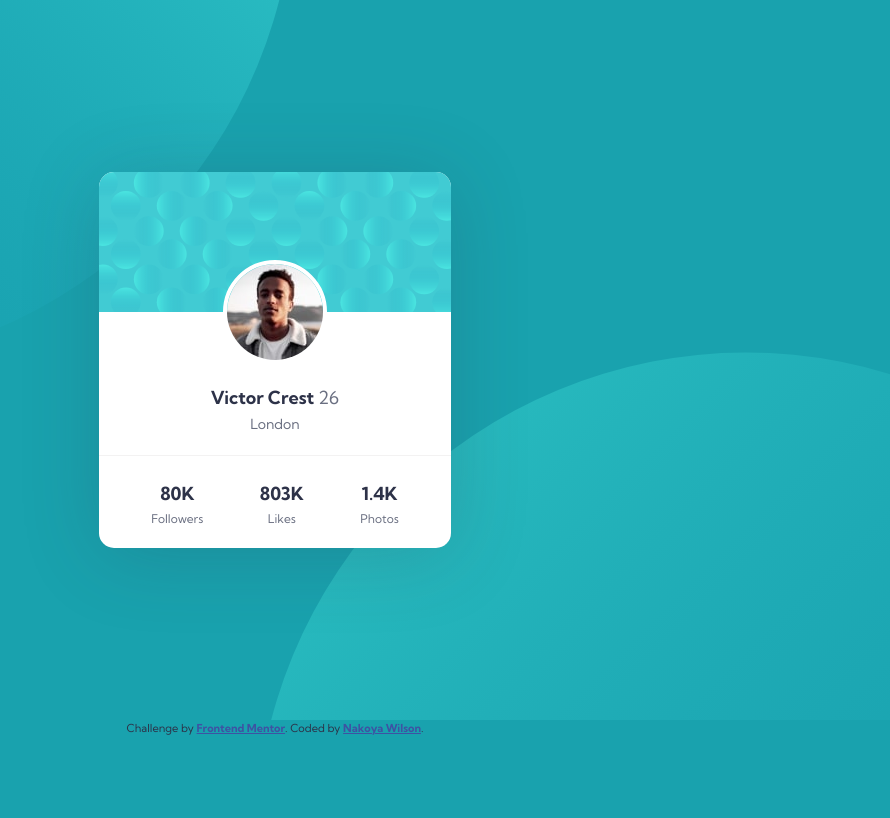
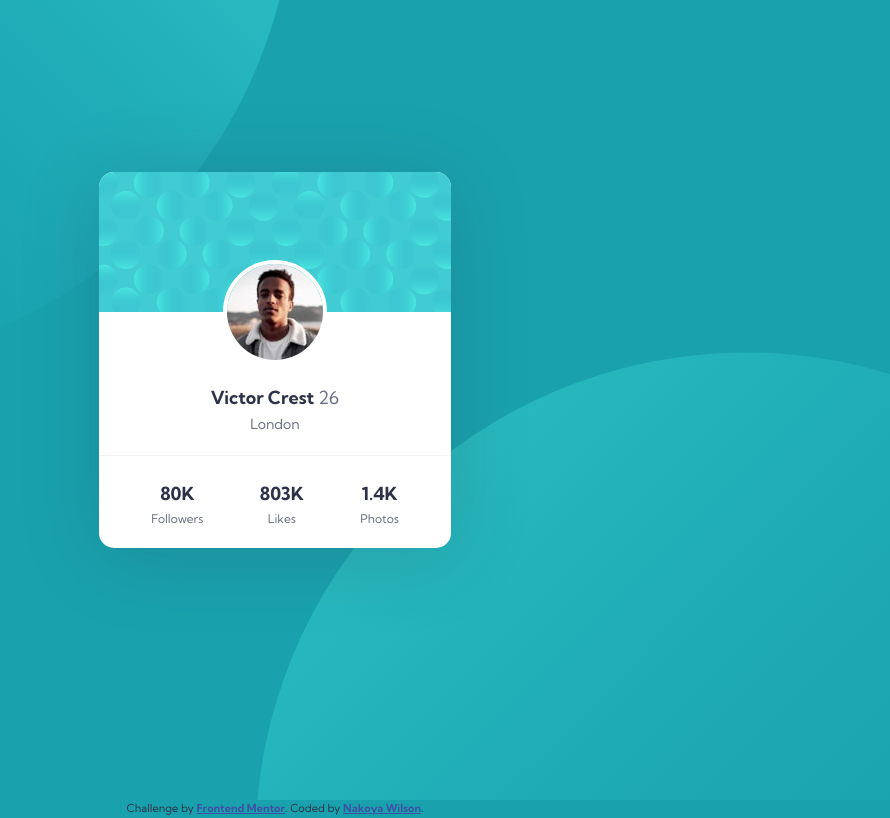
Before and after one commit to nakoyawilson/profile-card-component, a plain HTML site: page index.html in a window 1280 px wide. Shown: the whole page, without its empty margins (365-1255 px from the left). Drawn offline with Linux system fonts and the light colour scheme.

Commit message:
Make minor adjustments

```diff
--- a/css/styles.css
+++ b/css/styles.css
@@ -21,11 +21,13 @@ body {
   background-color: var(--dark-cyan);
   color: var(--desaturated-blue);
   line-height: 1.6;
+  min-height: 100vh;
 }
 
 /* Card */
 
 main {
+  min-height: 100vh;
   overflow: hidden;
 }
 
@@ -117,6 +119,7 @@ main {
 }
 
 /* Footer Section */
+
 .attribution {
   font-size: 11px;
   text-align: center;
```
